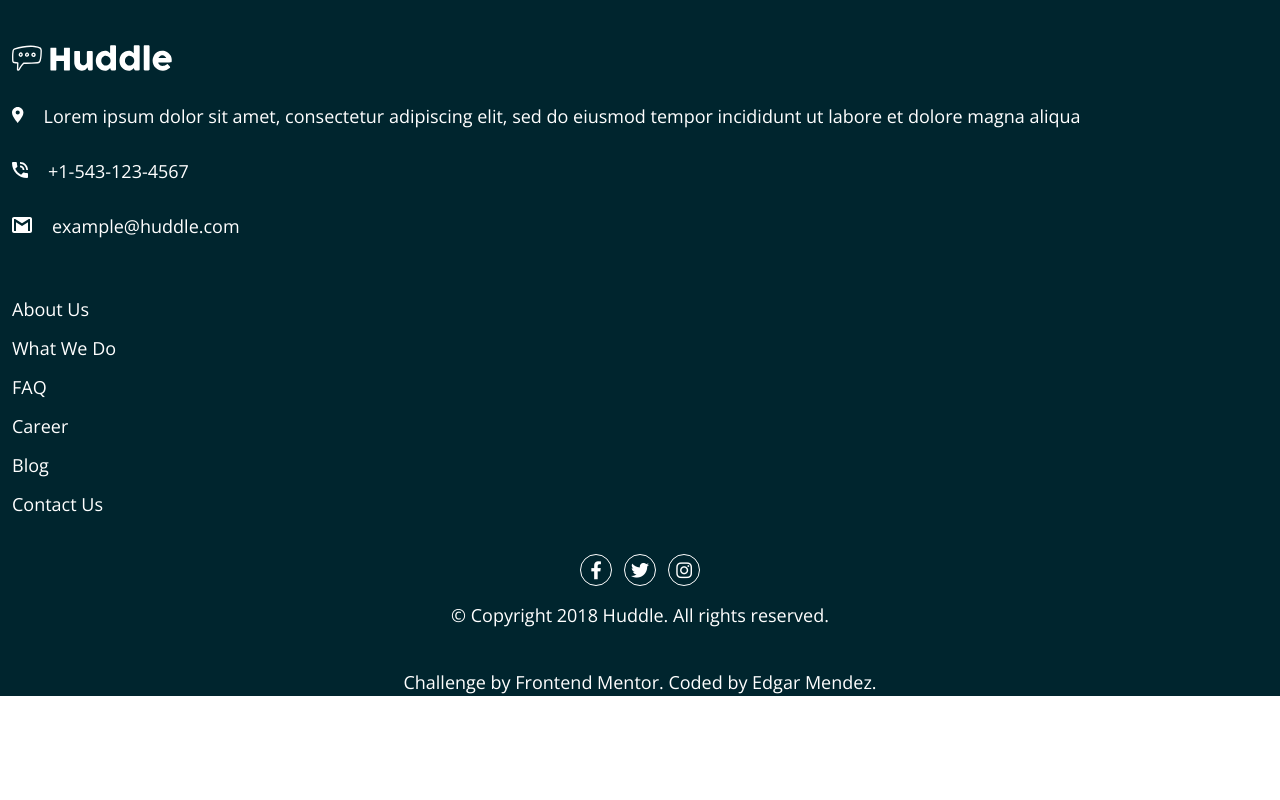
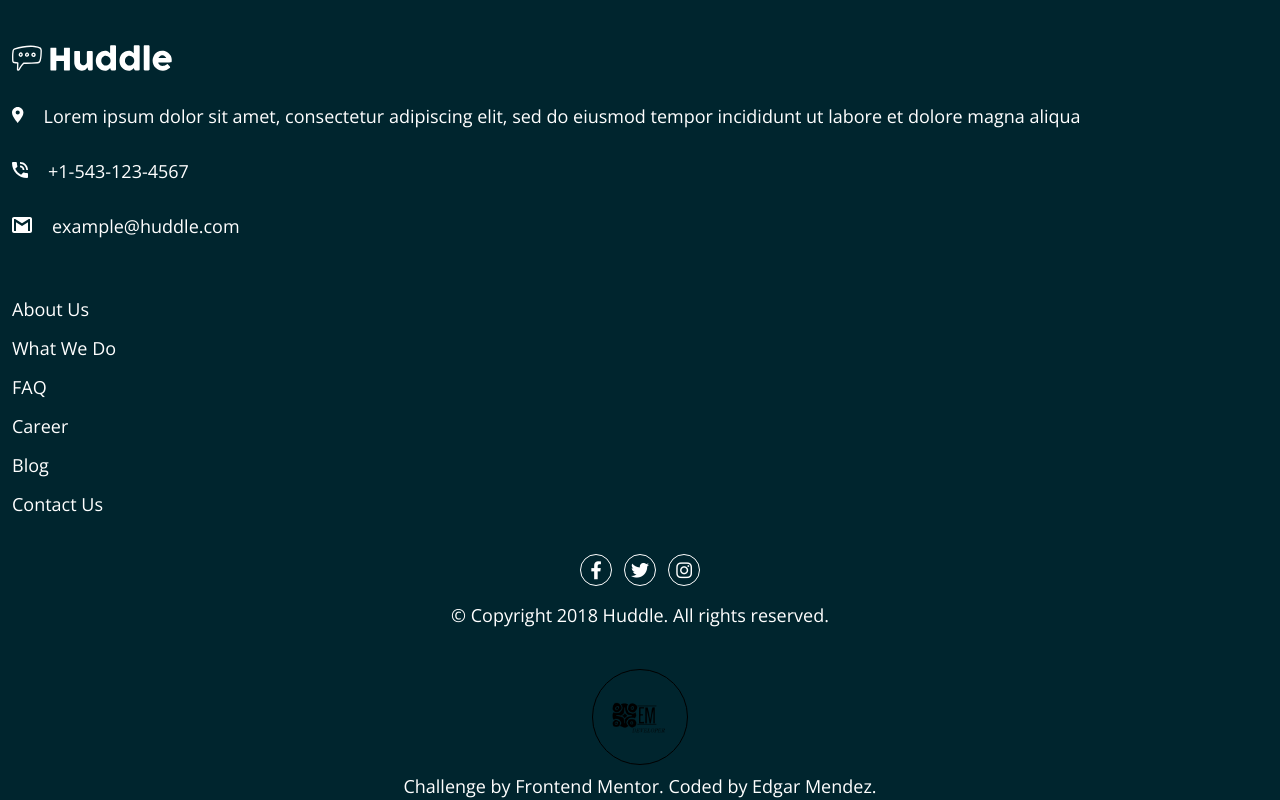
Before and after one commit to R3ptarGreen/HUDDLE-landing-page, a website: page src/index.html in a window 1280 px wide. Shown: the part 5044-5844 px from the top of the page. Before the commit the page ends 5740 px from the top, so only its background shows below. Drawn offline with nearby package versions, Linux system fonts and the light colour scheme.

Commit message:
feat: añadir href y logo del meta - implementación links de referencia y nuevo diseño al icono de la etiqueta meta

```diff
--- a/src/index.html
+++ b/src/index.html
@@ -3,7 +3,7 @@
 <head>
   <meta charset="UTF-8">
   <meta name="viewport" content="width=device-width, initial-scale=1.0">
-  <link rel="icon" type="image/png" sizes="32x32" href="/images/logo.svg">
+  <link rel="icon" type="image/png" sizes="32x32" href="/images/EM-1.png">
   <!--FontsIcons-->
   <link rel="stylesheet" href="https://cdnjs.cloudflare.com/ajax/libs/font-awesome/6.4.2/css/all.min.css" integrity="sha512-z3gLpd7yknf1YoNbCzqRKc4qyor8gaKU1qmn+CShxbuBusANI9QpRohGBreCFkKxLhei6S9CQXFEbbKuqLg0DA==" crossorigin="anonymous" referrerpolicy="no-referrer" />
   <!--fonts-->
@@ -137,10 +137,13 @@
       &copy; Copyright 2018 Huddle. All rights reserved.
     </p>
   </div>
-  <div class="text-center mt-10">
-    <p class="attribution">
+  <div class="text-center mt-10 flex flex-col items-center">
+    <a class="rounded-full mb-2 max-w-logoMobileX max-h-24" href="https://github.com/R3ptarGreen" target="_blank">
+      <img class="border border-black rounded-full max-h-24" src="/images/EM-1.png" alt="my-logo">
+    </a>
+    <p>
       Challenge by <a href="https://www.frontendmentor.io?ref=challenge" target="_blank">Frontend Mentor</a>.
-      Coded by <a href="#">Edgar Mendez</a>.
+      Coded by <a href="https://github.com/R3ptarGreen" target="_blank">Edgar Mendez</a>.
     </p>
   </div>
   </footer>
```
Also changed, not shown: dist/output.css.
